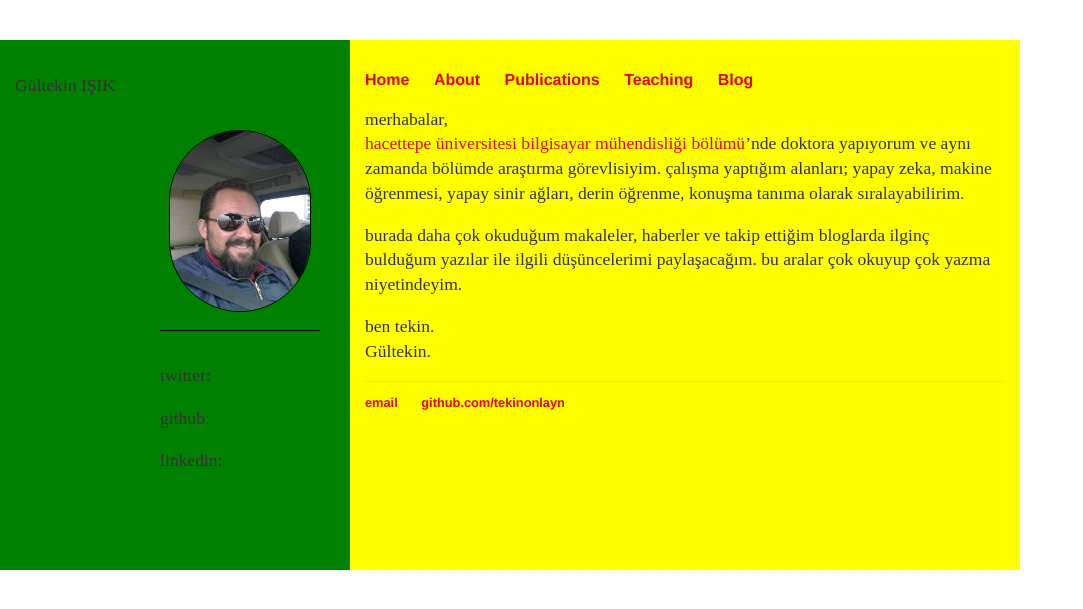
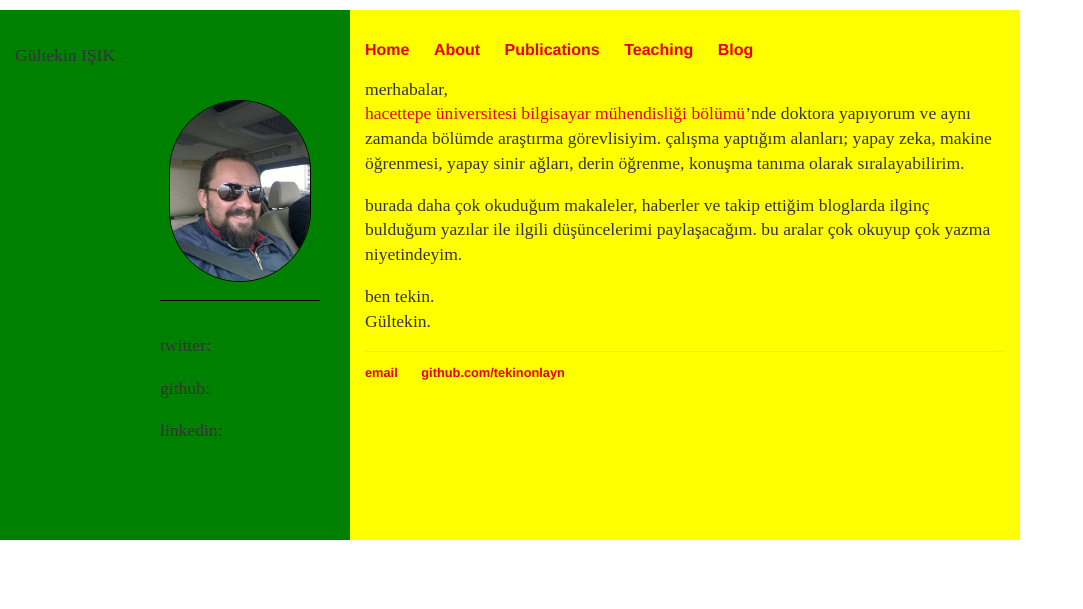
Before and after one commit to tekinonlayn/gi.github.io, a Jekyll site: the page built from cv/cv.html, in a window 1280 px wide. Shown: the top 609 px of the page, without its empty margins (0-1083 px from the left). Built offline with Jekyll 4.4.1, drawn with Linux system fonts in a browser that asks for light colours.

Commit message:
Update varsay.css

```diff
--- a/css/varsay.css
+++ b/css/varsay.css
@@ -1,5 +1,5 @@
 body {
-    margin: 40px auto;
+    margin: 10px auto;
     /*width: 100%;*/
 }
 #sol {
```
